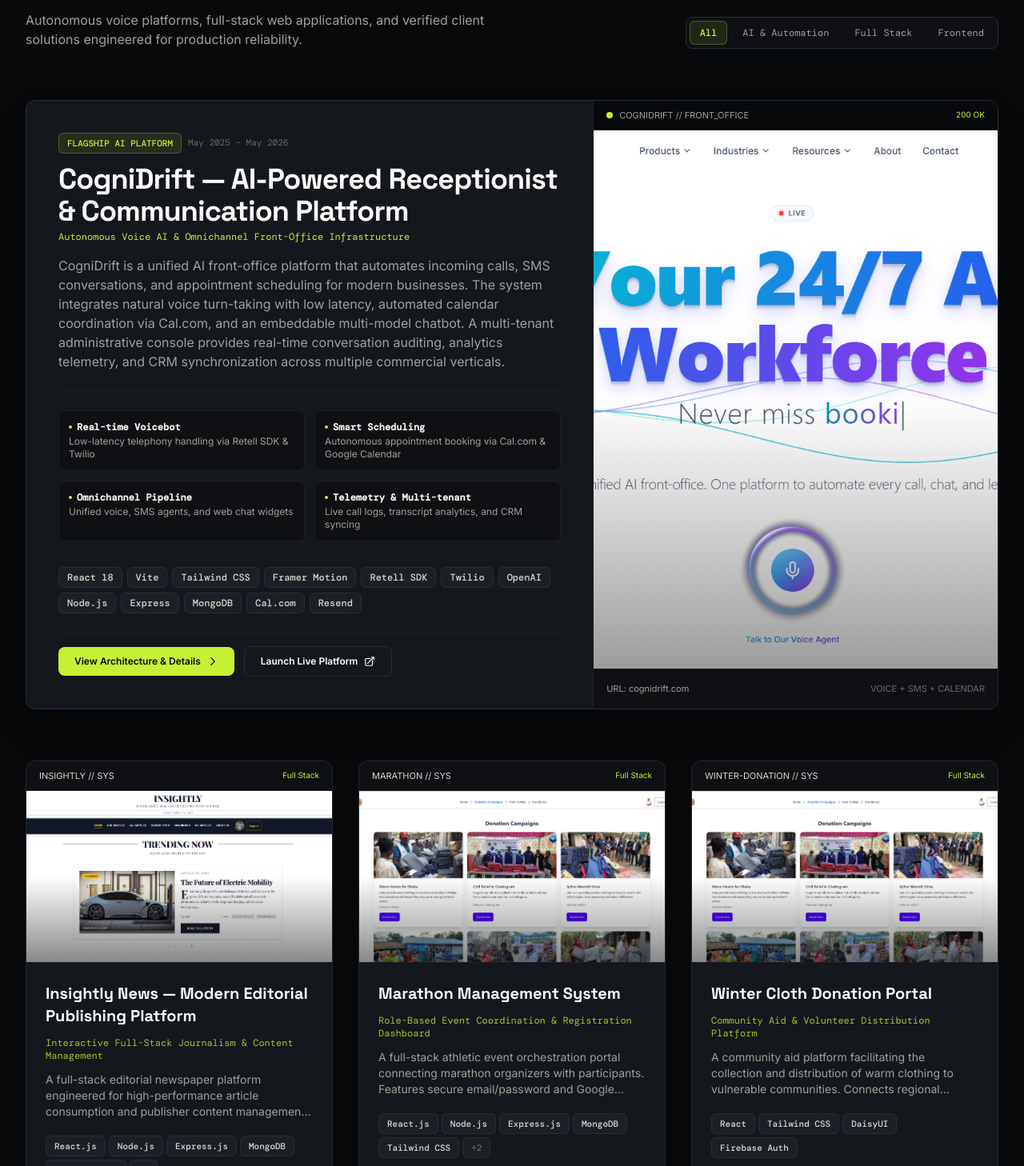
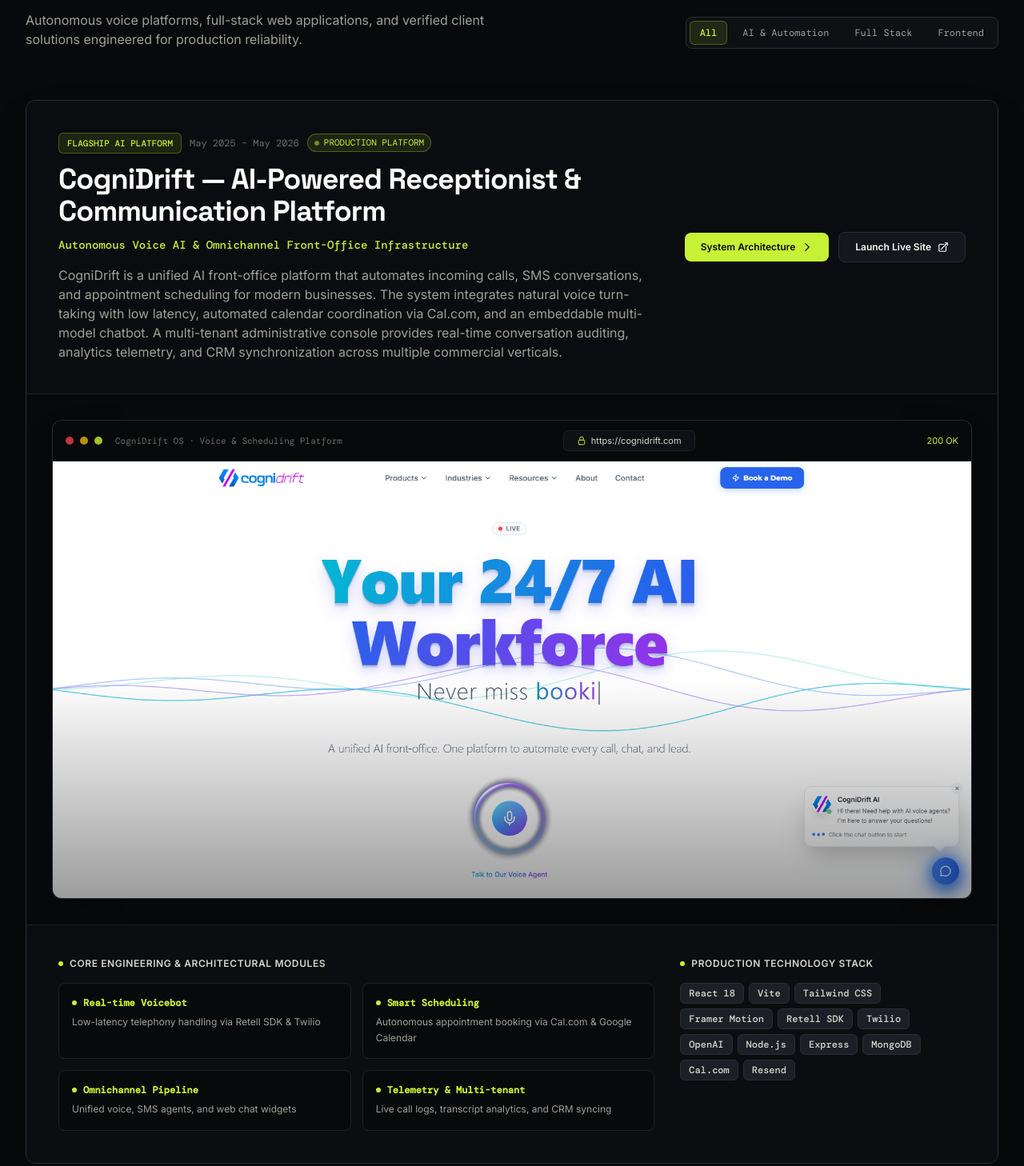
Before and after one commit to elite1122/Portfolio, a React (Vite) app: page / in a window 1280 px wide. Shown: the part 1292-2750 px from the top of the page at 80% size. Built offline with nearby package versions, Linux system fonts and the light colour scheme; a web font is replaced by a local one.

Commit message:
feat: redesign CogniDrift flagship layout with full-width browser mockup and telemetry dashboard

```diff
--- a/src/Component/Project/Project.jsx
+++ b/src/Component/Project/Project.jsx
@@ -68,67 +68,43 @@
 
       {/* FLAGSHIP FEATURED SYSTEM: CogniDrift (Shown when "All" or "AI & Automation" is active) */}
       {(activeCategory === "All" || activeCategory === "AI & Automation") && flagship && (
-        <MotionReveal delay={0.1} className="mb-12 sm:mb-16">
-          <div className="editorial-card !p-0 overflow-hidden border-obsidian-700 hover:border-lime-accent/40 transition-colors shadow-2xl">
-            <div className="grid lg:grid-cols-12 items-stretch">
-              {/* Left Column: Deep Technical Narrative (7 cols) */}
-              <div className="lg:col-span-7 p-6 sm:p-8 lg:p-10 flex flex-col justify-between space-y-6">
-                <div>
-                  <div className="flex flex-wrap items-center gap-2 mb-3">
+        <MotionReveal delay={0.1} className="mb-14 sm:mb-20">
+          <div className="editorial-card !p-0 overflow-hidden border-obsidian-700 hover:border-lime-accent/40 transition-colors shadow-2xl bg-obsidian-900/60">
+            {/* Top Identity & Action Header */}
+            <div className="p-6 sm:p-8 lg:p-10 border-b border-obsidian-800">
+              <div className="flex flex-col lg:flex-row lg:items-center justify-between gap-6">
+                <div className="space-y-3 max-w-3xl">
+                  <div className="flex flex-wrap items-center gap-2.5">
                     <span className="editorial-badge-lime !text-[11px]">
                       FLAGSHIP AI PLATFORM
                     </span>
-                    <span className="font-mono text-[11px] text-ivory-500">
+                    <span className="font-mono text-xs text-ivory-500">
                       {flagship.period}
+                    </span>
+                    <span className="inline-flex items-center gap-1.5 px-2 py-0.5 rounded-full bg-lime-accent/10 border border-lime-accent/30 font-mono text-[11px] text-lime-accent">
+                      <span className="w-1.5 h-1.5 rounded-full bg-lime-accent animate-pulse"></span>
+                      PRODUCTION PLATFORM
                     </span>
                   </div>
 
                   <h3 className="font-heading text-2xl sm:text-3xl lg:text-4xl font-bold text-ivory-100 tracking-tight">
                     {flagship.name}
                   </h3>
-                  <p className="font-mono text-xs text-lime-accent mt-1">
+                  <p className="font-mono text-xs sm:text-sm text-lime-accent font-medium">
                     {flagship.tagline}
                   </p>
-
-                  <p className="font-sans text-sm sm:text-base text-ivory-400 leading-relaxed mt-4">
+                  <p className="font-sans text-sm sm:text-base text-ivory-400 leading-relaxed pt-1">
                     {flagship.description}
                   </p>
-
-                  {/* Architecture Capability Highlights */}
-                  <div className="grid grid-cols-1 sm:grid-cols-2 gap-3 pt-6 border-t border-obsidian-800 my-6">
-                    {flagship.architecturePoints?.map((pt) => (
-                      <div
-                        key={pt.title}
-                        className="p-3 rounded-lg bg-obsidian-900 border border-obsidian-800"
-                      >
-                        <div className="font-mono text-xs text-ivory-200 font-semibold flex items-center gap-1.5">
-                          <span className="w-1 h-1 rounded-full bg-lime-accent"></span>
-                          {pt.title}
-                        </div>
-                        <div className="font-sans text-xs text-ivory-400 mt-0.5">
-                          {pt.desc}
-                        </div>
-                      </div>
-                    ))}
-                  </div>
-
-                  {/* Tech Stack Chips */}
-                  <div className="flex flex-wrap gap-1.5 pt-2">
-                    {flagship.techStack.map((tech) => (
-                      <span key={tech} className="editorial-badge">
-                        {tech}
-                      </span>
-                    ))}
-                  </div>
                 </div>
 
                 {/* Primary Flagship Actions */}
-                <div className="flex flex-wrap items-center gap-3 pt-4 border-t border-obsidian-800">
+                <div className="flex sm:flex-col lg:flex-row items-center gap-3 shrink-0">
                   <button
                     onClick={() => setSelectedProject(flagship)}
-                    className="editorial-btn-primary !py-2.5 !px-5 text-xs font-mono"
+                    className="editorial-btn-primary !py-2.5 !px-5 text-xs font-mono w-full sm:w-auto"
                   >
-                    <span>View Architecture &amp; Details</span>
+                    <span>System Architecture</span>
                     <svg
                       className="w-3.5 h-3.5"
                       fill="none"
@@ -148,9 +124,9 @@
                     href={flagship.live_link}
                     target="_blank"
                     rel="noopener noreferrer"
-                    className="editorial-btn-secondary !py-2.5 !px-5 text-xs font-mono"
+                    className="editorial-btn-secondary !py-2.5 !px-5 text-xs font-mono w-full sm:w-auto"
                   >
-                    <span>Launch Live Platform</span>
+                    <span>Launch Live Site</span>
                     <svg
                       className="w-3.5 h-3.5"
                       fill="none"
@@ -167,31 +143,104 @@
                   </a>
                 </div>
               </div>
+            </div>
 
-              {/* Right Column: Architectural Visual Frame (5 cols) */}
-              <div className="lg:col-span-5 bg-obsidian-900 border-t lg:border-t-0 lg:border-l border-obsidian-800 flex flex-col">
-                <div className="px-4 py-2.5 bg-obsidian-950 border-b border-obsidian-800 flex items-center justify-between font-mono text-[11px] text-ivory-400">
+            {/* Expansive Full-Width Browser Mockup Viewport */}
+            <div className="bg-obsidian-950 p-3 sm:p-6 lg:p-8 border-b border-obsidian-800">
+              <div className="rounded-xl overflow-hidden border border-obsidian-700/90 shadow-2xl bg-obsidian-900 group">
+                {/* Browser Window Header Chrome */}
+                <div className="px-4 py-3 bg-obsidian-950 border-b border-obsidian-800 flex items-center justify-between font-mono text-xs text-ivory-400">
                   <div className="flex items-center gap-2">
-                    <span className="w-2 h-2 rounded-full bg-lime-accent"></span>
-                    <span>COGNIDRIFT // FRONT_OFFICE</span>
+                    <span className="w-2.5 h-2.5 rounded-full bg-red-500/80 inline-block"></span>
+                    <span className="w-2.5 h-2.5 rounded-full bg-yellow-500/80 inline-block"></span>
+                    <span className="w-2.5 h-2.5 rounded-full bg-lime-accent/80 inline-block"></span>
+                    <span className="ml-2 font-mono text-[11px] text-ivory-500 hidden sm:inline-block">
+                      CogniDrift OS · Voice &amp; Scheduling Platform
+                    </span>
                   </div>
-                  <span className="text-lime-accent text-[10px]">200 OK</span>
+
+                  {/* Centered URL Address Pill */}
+                  <div className="px-4 py-1 rounded-md bg-obsidian-900 border border-obsidian-800 text-[11px] text-ivory-300 font-mono flex items-center gap-1.5 truncate max-w-[200px] sm:max-w-xs">
+                    <svg
+                      className="w-3 h-3 text-lime-accent shrink-0"
+                      fill="none"
+                      viewBox="0 0 24 24"
+                      stroke="currentColor"
+                      strokeWidth={2}
+                    >
+                      <path
+                        strokeLinecap="round"
+                        strokeLinejoin="round"
+                        d="M16.5 10.5V6.75a4.5 4.5 0 10-9 0v3.75m-.75 11.25h10.5a2.25 2.25 0 002.25-2.25v-6.75a2.25 2.25 0 00-2.25-2.25H6.75a2.25 2.25 0 00-2.25 2.25v6.75a2.25 2.25 0 002.25 2.25z"
+                      />
+                    </svg>
+                    <span className="truncate">https://cognidrift.com</span>
+                  </div>
+
+                  <div className="flex items-center gap-2 text-[11px] text-lime-accent">
+                    <span className="w-1.5 h-1.5 rounded-full bg-lime-accent animate-ping"></span>
+                    <span>200 OK</span>
+                  </div>
                 </div>
 
-                <div className="relative flex-1 min-h-[260px] sm:min-h-[340px] bg-obsidian-950 overflow-hidden group">
+                {/* Wide Screenshot Display */}
+                <div
+                  className="relative aspect-[16/9] lg:aspect-[21/10] bg-obsidian-950 overflow-hidden cursor-pointer"
+                  onClick={() => setSelectedProject(flagship)}
+                >
                   <img
                     src={flagship.img}
-                    alt="CogniDrift Autonomous AI Receptionist Platform Architecture and Interface"
+                    alt="CogniDrift Autonomous AI Receptionist Platform Interface"
                     loading="lazy"
                     decoding="async"
-                    className="w-full h-full object-cover object-top transition-transform duration-500 group-hover:scale-105"
+                    className="w-full h-full object-cover object-top transition-transform duration-700 group-hover:scale-[1.015]"
                   />
-                  <div className="absolute inset-0 bg-gradient-to-t from-obsidian-950 via-transparent to-transparent opacity-40"></div>
+                  {/* Subtle blend gradient */}
+                  <div className="absolute inset-0 bg-gradient-to-t from-obsidian-950/40 via-transparent to-transparent pointer-events-none"></div>
+                </div>
+              </div>
+            </div>
+
+            {/* Bottom Architecture Highlights & Technology Grid */}
+            <div className="p-6 sm:p-8 lg:p-10 bg-obsidian-900/40 grid grid-cols-1 lg:grid-cols-12 gap-8 items-start">
+              {/* Left: 4 Architecture Capability Cards (8 cols) */}
+              <div className="lg:col-span-8 space-y-4">
+                <div className="font-mono text-xs uppercase tracking-wider text-ivory-300 font-semibold flex items-center gap-2">
+                  <span className="w-1.5 h-1.5 rounded-full bg-lime-accent"></span>
+                  <span>Core Engineering &amp; Architectural Modules</span>
                 </div>
 
-                <div className="p-4 bg-obsidian-900 border-t border-obsidian-800 font-mono text-[11px] text-ivory-400 flex items-center justify-between">
-                  <span>URL: cognidrift.com</span>
-                  <span className="text-ivory-500">VOICE + SMS + CALENDAR</span>
+                <div className="grid grid-cols-1 sm:grid-cols-2 gap-3.5">
+                  {flagship.architecturePoints?.map((pt) => (
+                    <div
+                      key={pt.title}
+                      className="p-4 rounded-lg bg-obsidian-950/80 border border-obsidian-800 hover:border-obsidian-700 transition-colors"
+                    >
+                      <div className="font-mono text-xs text-lime-accent font-semibold flex items-center gap-2">
+                        <span className="w-1.5 h-1.5 rounded-full bg-lime-accent"></span>
+                        {pt.title}
+                      </div>
+                      <p className="font-sans text-xs text-ivory-400 mt-1.5 leading-relaxed">
+                        {pt.desc}
+                      </p>
+                    </div>
+                  ))}
+                </div>
+              </div>
+
+              {/* Right: Production Tech Stack Chips (4 cols) */}
+              <div className="lg:col-span-4 space-y-4">
+                <div className="font-mono text-xs uppercase tracking-wider text-ivory-300 font-semibold flex items-center gap-2">
+                  <span className="w-1.5 h-1.5 rounded-full bg-lime-accent"></span>
+                  <span>Production Technology Stack</span>
+                </div>
+
+                <div className="flex flex-wrap gap-1.5">
+                  {flagship.techStack.map((tech) => (
+                    <span key={tech} className="editorial-badge text-xs">
+                      {tech}
+                    </span>
+                  ))}
                 </div>
               </div>
             </div>
```
